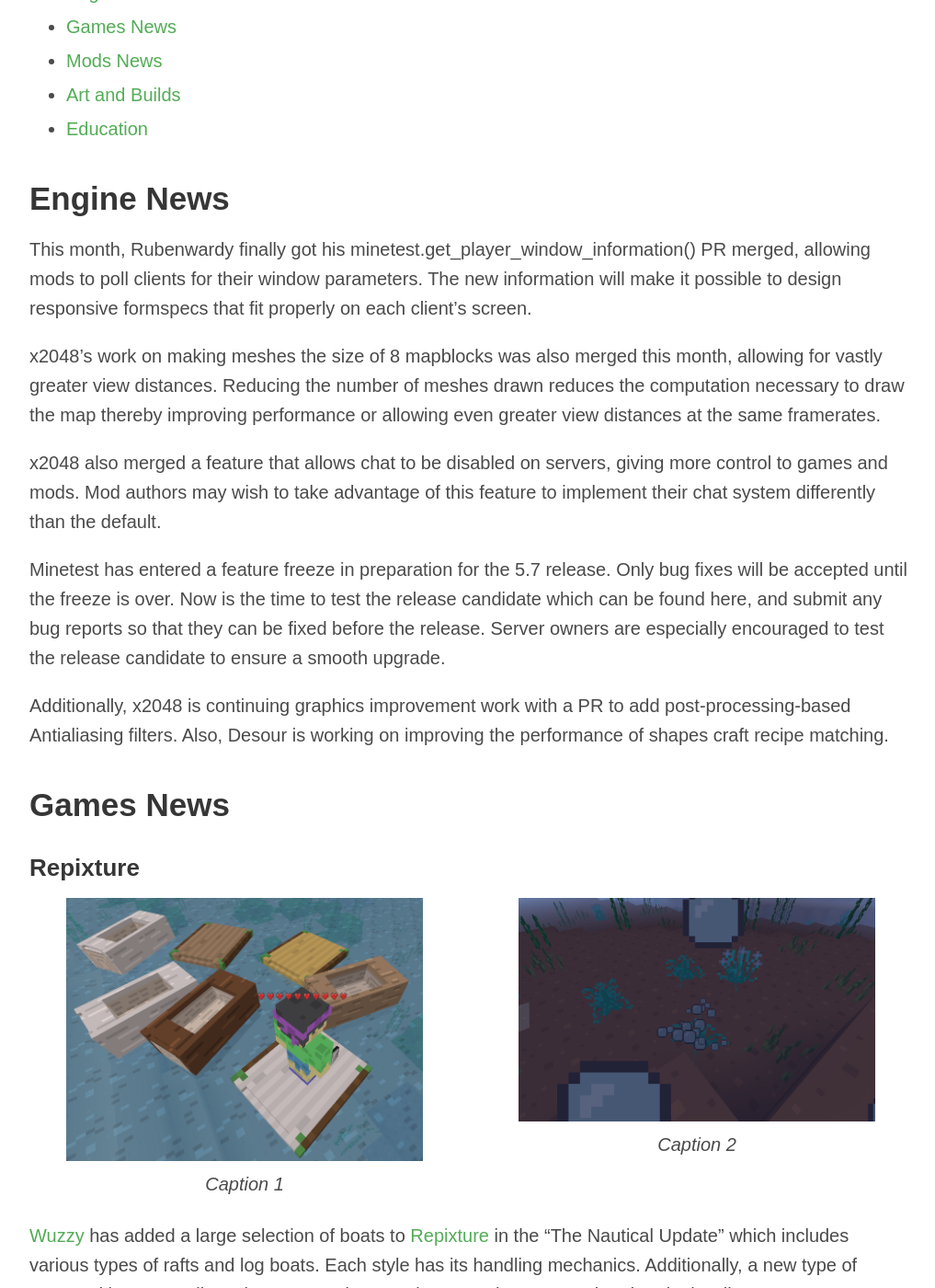
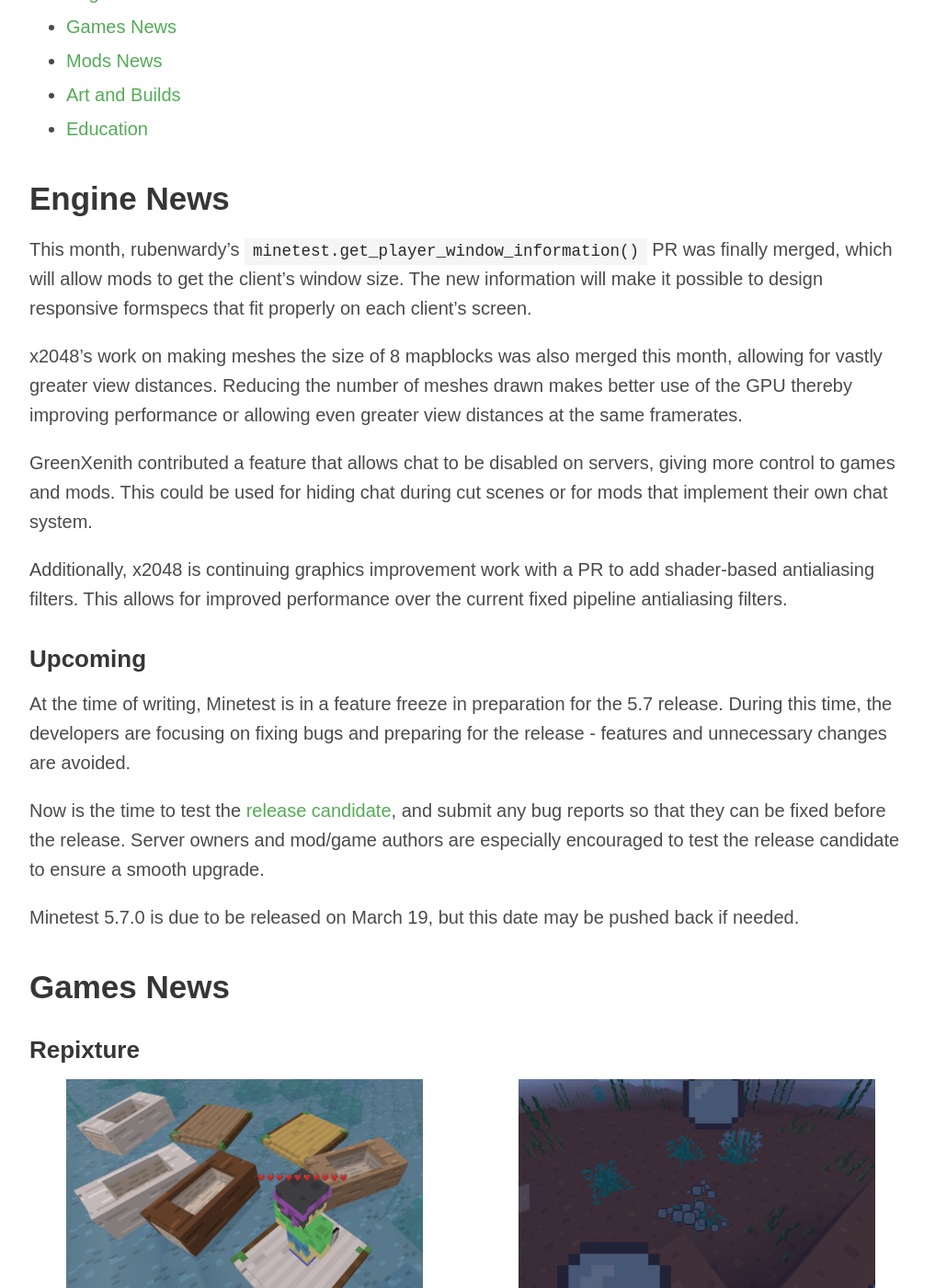
Before and after one commit to minetest/blog, a Jekyll site: the page built from _posts/2023-03-12-February.md, in a window 1280 px wide and 1400 px high, scrolled down 549 px. Shown: the whole window at 92% size, without its empty margins (128-1145 px from the left). Built offline with Jekyll 4.4.1, drawn with Linux system fonts in a browser that asks for light colours; some of the changed text lies outside the part shown.

Commit message:
Febraury: Improve wording

```diff
--- a/_posts/2023-03-12-February.md
+++ b/_posts/2023-03-12-February.md
@@ -12,14 +12,9 @@
   - last_month
 repixture:
 - src: /static/blog/2023_February/repixture_boats.png
-  caption: Caption 1
+  caption: A player riding a raft in Repixture
 - src: /static/blog/2023_February/repixture_airweed.png
-  caption: Caption 2
-carusel_name:
-- src: /static/blog/2023_February/carusel_1.png
-  caption: Caption 1
-- src: /static/blog/2023_February/carusel_2.png
-  caption: Caption 2
+  caption: Airweed seen growing underwater
 ---
 
 Description Here
@@ -35,29 +30,39 @@
 
 ## Engine News
 
-This month, Rubenwardy finally got his minetest.get_player_window_information()
-PR merged, allowing mods to poll clients for their window parameters. The new
+This month, rubenwardy's `minetest.get_player_window_information()` PR was
+finally merged, which will allow mods to get the client's window size. The new
 information will make it possible to design responsive formspecs that fit
 properly on each client's screen.
 
 x2048's work on making meshes the size of 8 mapblocks was also merged this
 month, allowing for vastly greater view distances. Reducing the number of meshes
-drawn reduces the computation necessary to draw the map thereby improving
-performance or allowing even greater view distances at the same framerates.
+drawn makes better use of the GPU thereby improving performance or allowing even
+greater view distances at the same framerates.
 
-x2048 also merged a feature that allows chat to be disabled on servers, giving
-more control to games and mods. Mod authors may wish to take advantage of this
-feature to implement their chat system differently than the default.
-
-Minetest has entered a feature freeze in preparation for the 5.7 release. Only bug
-fixes will be accepted until the freeze is over. Now is the time to test the
-release candidate which can be found here, and submit any bug reports so that
-they can be fixed before the release. Server owners are especially encouraged to
-test the release candidate to ensure a smooth upgrade.
+GreenXenith contributed a feature that allows chat to be disabled on servers,
+giving more control to games and mods. This could be used for hiding chat during
+cut scenes or for mods that implement their own chat system.
 
 Additionally, x2048 is continuing graphics improvement work with a PR to add
-post-processing-based Antialiasing filters. Also, Desour is working on improving
-the performance of shapes craft recipe matching.
+shader-based antialiasing filters. This allows for improved performance over the
+current fixed pipeline antialiasing filters.
+
+### Upcoming
+
+At the time of writing, Minetest is in a feature freeze in preparation for the
+5.7 release. During this time, the developers are focusing on fixing bugs and
+preparing for the release - features and unnecessary changes are avoided.
+
+Now is the time to test the
+[release candidate](https://forum.minetest.net/viewtopic.php?f=18&t=29249),
+and submit any bug reports so that they can be fixed before the release.
+Server owners and mod/game authors are especially encouraged to test the
+release candidate to ensure a smooth upgrade.
+
+Minetest 5.7.0 is due to be released on March 19, but this date may be pushed
+back if needed.
+
 
 ## Games News
 
@@ -65,22 +70,26 @@
 
 {% include figure_gallery.html items=page.repixture %}
 
-[Wuzzy](https://content.minetest.net/packages/?author=Wuzzy&q=) has added a large selection of boats to [Repixture](https://content.minetest.net/packages/Wuzzy/repixture/) in the "The Nautical
-Update" which includes various types of rafts and log boats. Each style has its
-handling mechanics. Additionally, a new type of seaweed lets you collect air to
-stay underwater longer. Other water-related and miscellaneous improvements were
-also added.
+[Wuzzy](https://content.minetest.net/users/Wuzzy/) has added a
+large selection of boats to
+[Repixture](https://content.minetest.net/packages/Wuzzy/repixture/) in the
+"The Nautical Update" which includes various types of rafts and log boats. Each
+style has its handling mechanics. Additionally, a new type of seaweed lets you
+collect air to stay underwater longer. Other water-related and miscellaneous
+improvements were also added.
 
 ### Minesweeper 3d
 
 {% include figure.html src="/static/blog/2023_February/minesweeper3d.png"
     caption="Minesweeper in Minetest" %}
 
-[Hume2](https://content.minetest.net/users/Hume2/) has created a port of Minesweeper to Minetest. Like the original,
-[Minesweeper 3d's](https://content.minetest.net/packages/Hume2/minesweeper_3d/) goal is to survive as long as possible without setting off a
-mine. The game can be more challenging in its 3d version since there are 26
-neighbors to each block instead of 8. Currently, the port has no end when one
-sets off a mine; a scoreboard is planned for a future update.
+[Hume2](https://content.minetest.net/users/Hume2/) has created a game inspired
+by Minesweeper in Minetest. Like the original,
+[Minesweeper 3d's](https://content.minetest.net/packages/Hume2/minesweeper_3d/)
+goal is to survive as long as possible without setting off a mine. The game can
+be more challenging in its 3D version since there are 26 neighbors to each block
+instead of 8. Currently, the port has no end when one sets off a mine; a
+scoreboard is planned for a future update.
 
 ## Mods News
 
@@ -89,10 +98,11 @@
 {% include figure.html src="/static/blog/2023_February/lefthand.png"
     caption="Look Ma, *Both* hands!" %}
 
-[TestificateMods](https://content.minetest.net/users/TestificateMods/) has made a fork of Mineclone's ability to have a left-hand item
-slot for use with Minetest Game. [Offhand Items](https://content.minetest.net/packages/TestificateMods/offhand/) supports wielded light, allowing
-one to carry a torch and a pickaxe at the same time. Items switch hands at the
-press of a button.
+[TestificateMods](https://content.minetest.net/users/TestificateMods/) has made
+a fork of Mineclone's ability to have a left-hand item slot for use with
+Minetest Game. [Offhand Items](https://content.minetest.net/packages/TestificateMods/offhand/)
+supports wielded light, allowing one to carry a torch and a pickaxe at the same
+time. Items switch hands at the press of a button.
 
 ## Art and Builds
 
```
